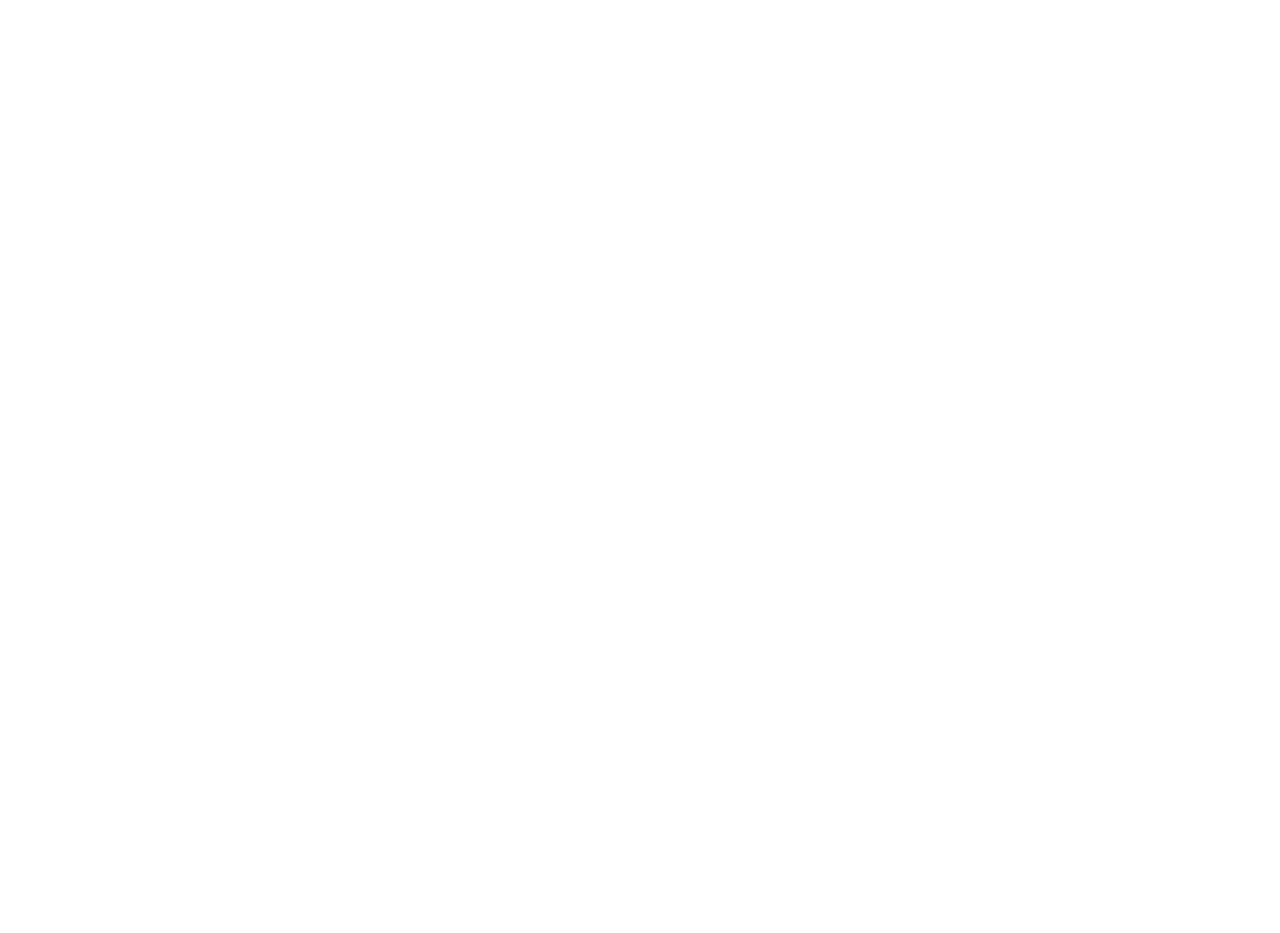
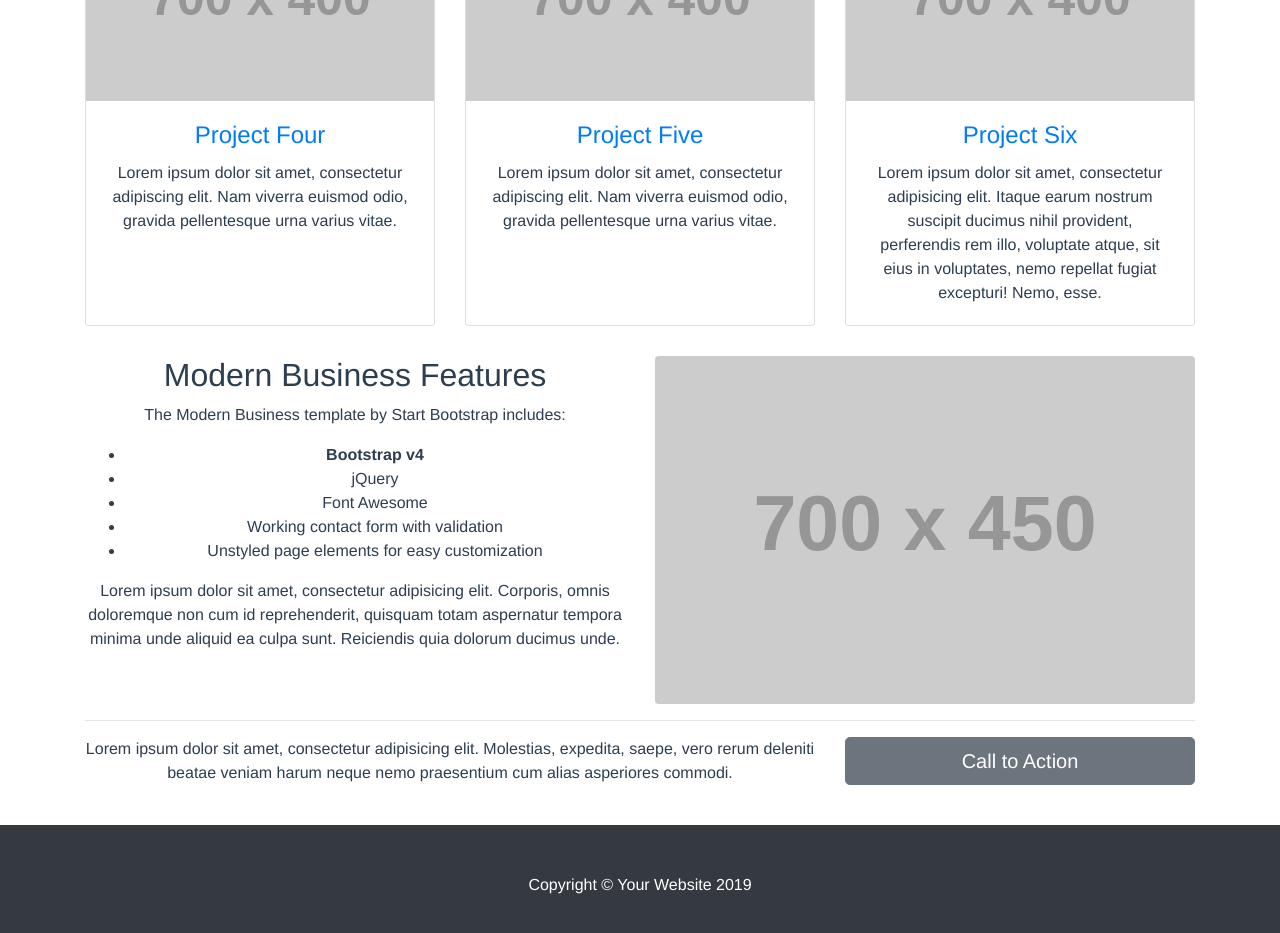
Before and after one commit to NidiaCordero/vue-js, a Vue app: page / in a window 1280 px wide. Shown: the part 1760-2693 px from the top of the page. Before the commit the page ends 800 px from the top, so only its background shows below. Built offline with nearby package versions, Linux system fonts and the light colour scheme.

Commit message:
starting design

```diff
--- a/src/assets/css/style.css
+++ b/src/assets/css/style.css
@@ -18,6 +18,7 @@
 
   }
 
+
   .portfolio-item {
     margin-bottom: 30px;
   }
--- /dev/null
+++ b/src/components/content.vue
@@ -0,0 +1,155 @@
+<template>
+ <!-- Page Content -->
+  <div class="container">
+
+    <h1 class="my-4">Welcome to Modern Business</h1>
+
+    <!-- Marketing Icons Section -->
+    <div class="row">
+      <div class="col-lg-4 mb-4">
+        <div class="card h-100">
+          <h4 class="card-header">Card Title</h4>
+          <div class="card-body">
+            <p class="card-text">Lorem ipsum dolor sit amet, consectetur adipisicing elit. Sapiente esse necessitatibus neque.</p>
+          </div>
+          <div class="card-footer">
+            <a href="#" class="btn btn-primary">Learn More</a>
+          </div>
+        </div>
+      </div>
+      <div class="col-lg-4 mb-4">
+        <div class="card h-100">
+          <h4 class="card-header">Card Title</h4>
+          <div class="card-body">
+            <p class="card-text">Lorem ipsum dolor sit amet, consectetur adipisicing elit. Reiciendis ipsam eos, nam perspiciatis natus commodi similique totam consectetur praesentium molestiae atque exercitationem ut consequuntur, sed eveniet, magni nostrum sint fuga.</p>
+          </div>
+          <div class="card-footer">
+            <a href="#" class="btn btn-primary">Learn More</a>
+          </div>
+        </div>
+      </div>
+      <div class="col-lg-4 mb-4">
+        <div class="card h-100">
+          <h4 class="card-header">Card Title</h4>
+          <div class="card-body">
+            <p class="card-text">Lorem ipsum dolor sit amet, consectetur adipisicing elit. Sapiente esse necessitatibus neque.</p>
+          </div>
+          <div class="card-footer">
+            <a href="#" class="btn btn-primary">Learn More</a>
+          </div>
+        </div>
+      </div>
+    </div>
+    <!-- /.row -->
+
+    <!-- Portfolio Section -->
+    <h2>Portfolio Heading</h2>
+
+    <div class="row">
+      <div class="col-lg-4 col-sm-6 portfolio-item">
+        <div class="card h-100">
+          <a href="#"><img class="card-img-top" src="http://placehold.it/700x400" alt=""></a>
+          <div class="card-body">
+            <h4 class="card-title">
+              <a href="#">Project One</a>
+            </h4>
+            <p class="card-text">Lorem ipsum dolor sit amet, consectetur adipisicing elit. Amet numquam aspernatur eum quasi sapiente nesciunt? Voluptatibus sit, repellat sequi itaque deserunt, dolores in, nesciunt, illum tempora ex quae? Nihil, dolorem!</p>
+          </div>
+        </div>
+      </div>
+      <div class="col-lg-4 col-sm-6 portfolio-item">
+        <div class="card h-100">
+          <a href="#"><img class="card-img-top" src="http://placehold.it/700x400" alt=""></a>
+          <div class="card-body">
+            <h4 class="card-title">
+              <a href="#">Project Two</a>
+            </h4>
+            <p class="card-text">Lorem ipsum dolor sit amet, consectetur adipiscing elit. Nam viverra euismod odio, gravida pellentesque urna varius vitae.</p>
+          </div>
+        </div>
+      </div>
+      <div class="col-lg-4 col-sm-6 portfolio-item">
+        <div class="card h-100">
+          <a href="#"><img class="card-img-top" src="http://placehold.it/700x400" alt=""></a>
+          <div class="card-body">
+            <h4 class="card-title">
+              <a href="#">Project Three</a>
+            </h4>
+            <p class="card-text">Lorem ipsum dolor sit amet, consectetur adipisicing elit. Quos quisquam, error quod sed cumque, odio distinctio velit nostrum temporibus necessitatibus et facere atque iure perspiciatis mollitia recusandae vero vel quam!</p>
+          </div>
+        </div>
+      </div>
+      <div class="col-lg-4 col-sm-6 portfolio-item">
+        <div class="card h-100">
+          <a href="#"><img class="card-img-top" src="http://placehold.it/700x400" alt=""></a>
+          <div class="card-body">
+            <h4 class="card-title">
+              <a href="#">Project Four</a>
+            </h4>
+            <p class="card-text">Lorem ipsum dolor sit amet, consectetur adipiscing elit. Nam viverra euismod odio, gravida pellentesque urna varius vitae.</p>
+          </div>
+        </div>
+      </div>
+      <div class="col-lg-4 col-sm-6 portfolio-item">
+        <div class="card h-100">
+          <a href="#"><img class="card-img-top" src="http://placehold.it/700x400" alt=""></a>
+          <div class="card-body">
+            <h4 class="card-title">
+              <a href="#">Project Five</a>
+            </h4>
+            <p class="card-text">Lorem ipsum dolor sit amet, consectetur adipiscing elit. Nam viverra euismod odio, gravida pellentesque urna varius vitae.</p>
+          </div>
+        </div>
+      </div>
+      <div class="col-lg-4 col-sm-6 portfolio-item">
+        <div class="card h-100">
+          <a href="#"><img class="card-img-top" src="http://placehold.it/700x400" alt=""></a>
+          <div class="card-body">
+            <h4 class="card-title">
+              <a href="#">Project Six</a>
+            </h4>
+            <p class="card-text">Lorem ipsum dolor sit amet, consectetur adipisicing elit. Itaque earum nostrum suscipit ducimus nihil provident, perferendis rem illo, voluptate atque, sit eius in voluptates, nemo repellat fugiat excepturi! Nemo, esse.</p>
+          </div>
+        </div>
+      </div>
+    </div>
+    <!-- /.row -->
+
+    <!-- Features Section -->
+    <div class="row">
+      <div class="col-lg-6">
+        <h2>Modern Business Features</h2>
+        <p>The Modern Business template by Start Bootstrap includes:</p>
+        <ul>
+          <li>
+            <strong>Bootstrap v4</strong>
+          </li>
+          <li>jQuery</li>
+          <li>Font Awesome</li>
+          <li>Working contact form with validation</li>
+          <li>Unstyled page elements for easy customization</li>
+        </ul>
+        <p>Lorem ipsum dolor sit amet, consectetur adipisicing elit. Corporis, omnis doloremque non cum id reprehenderit, quisquam totam aspernatur tempora minima unde aliquid ea culpa sunt. Reiciendis quia dolorum ducimus unde.</p>
+      </div>
+      <div class="col-lg-6">
+        <img class="img-fluid rounded" src="http://placehold.it/700x450" alt="">
+      </div>
+    </div>
+    <!-- /.row -->
+
+    <hr>
+
+    <!-- Call to Action Section -->
+    <div class="row mb-4">
+      <div class="col-md-8">
+        <p>Lorem ipsum dolor sit amet, consectetur adipisicing elit. Molestias, expedita, saepe, vero rerum deleniti beatae veniam harum neque nemo praesentium cum alias asperiores commodi.</p>
+      </div>
+      <div class="col-md-4">
+        <a class="btn btn-lg btn-secondary btn-block" href="#">Call to Action</a>
+      </div>
+    </div>
+
+  </div>
+
+
+</template>
--- /dev/null
+++ b/src/components/footer.vue
@@ -0,0 +1,10 @@
+  <template>
+
+  <!-- Footer -->
+  <footer class="py-5 bg-dark">
+    <div class="container">
+      <p class="m-0 text-center text-white">Copyright &copy; Your Website 2019</p>
+    </div>
+    <!-- /.container -->
+  </footer>
+  </template>
--- a/src/components/header.vue
+++ b/src/components/header.vue
@@ -29,15 +29,26 @@
           </div>
         </div>
       </div>
-      <a class="carousel-control-prev" href="#carouselExampleIndicators" role="button" data-slide="prev">
+      <a
+        class="carousel-control-prev"
+        href="#carouselExampleIndicators"
+        role="button"
+        data-slide="prev"
+      >
         <span class="carousel-control-prev-icon" aria-hidden="true"></span>
         <span class="sr-only">Previous</span>
       </a>
-      <a class="carousel-control-next" href="#carouselExampleIndicators" role="button" data-slide="next">
+      <a
+        class="carousel-control-next"
+        href="#carouselExampleIndicators"
+        role="button"
+        data-slide="next"
+      >
         <span class="carousel-control-next-icon" aria-hidden="true"></span>
         <span class="sr-only">Next</span>
       </a>
     </div>
+
   </header>
 </template>
 <script>
@@ -45,15 +56,16 @@
   data() {
     return {
       cssImg1: {
-          backgroundImage: `url(${require('@/assets/images/header.jpeg')})`
+        backgroundImage: `url(${require("@/assets/images/header.jpeg")})`
       },
       cssImg2: {
-          backgroundImage: `url(${require('@/assets/images/header2.jpg')})`
+        backgroundImage: `url(${require("@/assets/images/header2.jpg")})`
       },
       cssImg3: {
-          backgroundImage: `url(${require('@/assets/images/header3.jpg')})`
+        backgroundImage: `url(${require("@/assets/images/header3.jpg")})`
+      }
+    };
   },
-      }
-    }
-  }
+
+};
 </script>
--- a/src/main.js
+++ b/src/main.js
@@ -3,12 +3,9 @@
 import router from './router'
 import store from './store'
 
-// js
 import 'bootstrap';
-// css
 import 'bootstrap/dist/css/bootstrap.min.css';
-import './assets/css/style.css';
-// app.js
+import './assets/css/style.css'
 // import 'bootstrap/dist/css/bootstrap.css'
 // import 'bootstrap-vue/dist/bootstrap-vue.css'
 
--- a/src/views/Home.vue
+++ b/src/views/Home.vue
@@ -3,6 +3,8 @@
   <!---navbar-->
   <Nav/>
   <Header/>
+  <Content/>
+  <Footer/>
 
 
   </div>
@@ -14,12 +16,16 @@
 
 import Nav from '@/components/nav.vue'
 import Header from '@/components/header.vue'
+import Content from '@/components/content.vue'
+import Footer from '@/components/footer.vue'
 
 export default {
   name: 'home',
   components: {
     Nav,
     Header,
+    Content,
+    Footer,
   }
 }
 </script>
```
Lines whose indentation alone changed are shown as unchanged.
